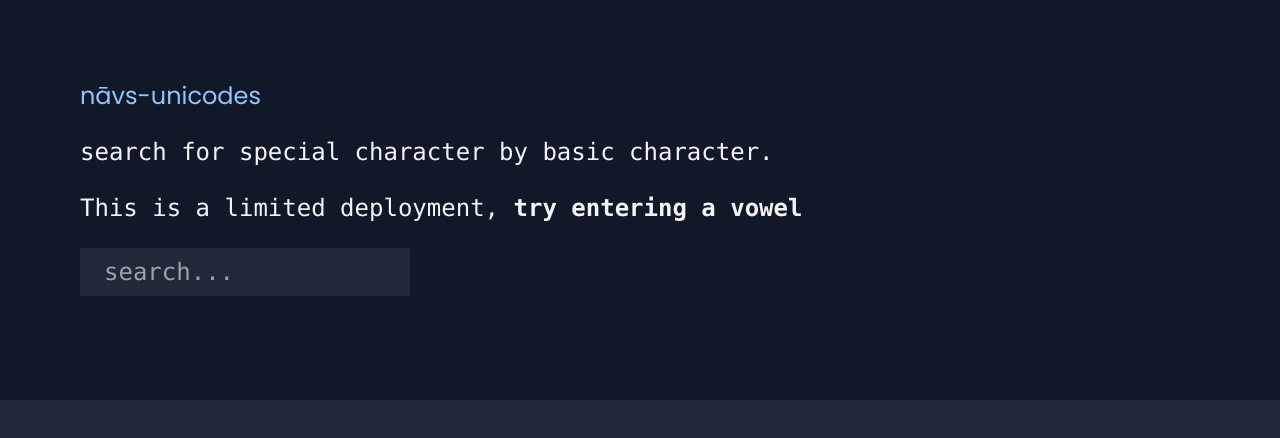
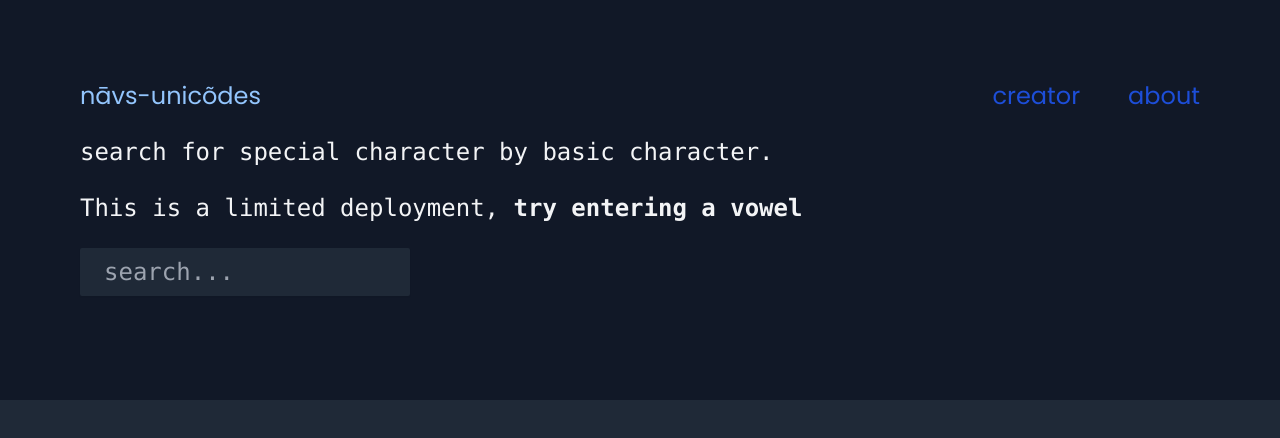
Before and after one commit to navs-github/navs-unicodes, a React (Create React App) app: page / in a window 1280 px wide. Shown: the top 438 px of the page. Built offline with nearby package versions, Linux system fonts and the light colour scheme.

Commit message:
nav links to main page, color change on about page, spacing adjustments

```diff
--- a/src/components/About.js
+++ b/src/components/About.js
@@ -2,10 +2,10 @@
 function About() {
     return (
         <div className="">
-            <div className="flex flex-col items-baseline space-y-6 py-20 px-8 h-screen w-full font-poppins text-blue-200 bg-blue-900">
+            <div className="flex flex-col items-baseline space-y-6 py-20 px-8 h-screen w-full font-poppins text-xl text-pink-100 bg-pink-900">
                 <span>Tool purpose: Quick-lookup of unicode characters (hard to find) by inputting keyboard characters (simple, present on keyboard).</span>
                 <span>Running into some issues with manipulating React states inside dynamically generated HTML elements inside a map() iteration.</span>
-                <span>Currently, the unicode data is hard-coded inside the React front-end, I'll have to eventually hook into a database.</span>
+                <span>Currently, the unicode data is hard-coded inside the React front-end, eventually hooks into a custom unicode database.</span>
                 <div className="flex flex-col space-y-8">
                     <span> Any react devs out there wanna help me smooth this thing out? hit my socials:</span>
                     <ul className="flex flex-col space-y-4 underline font-mono">
--- a/src/components/Home.js
+++ b/src/components/Home.js
@@ -24,9 +24,22 @@ function Home() {
         <div className="h-screen bg-gray-800">
             {/* left-content */}
             <div className="flex flex-col items-baseline space-y-6 p-8 sm:p-20 font-mono text-xl sm:text-2xl text-gray-100 bg-gray-900">
-                <a href="/about" className="">
-                    <span className="font-poppins text-blue-300">nāvs-unicodes</span>
-                </a>
+                <div className="w-full flex flex-row justify-between items-baseline">
+                    <a href="/about" className="">
+                        <span className="font-poppins text-blue-300">nāvs-unicõdes</span>
+                    </a>
+                    <div className="flex flex-row space-x-6 sm:space-x-12">
+                        <a href="https://navs-portfolio.vercel.app">
+                            <span className="font-poppins text-blue-700 hover:text-blue-600">creator</span>
+                        </a>
+
+                        <a href="/about">
+                            <span className="font-poppins text-blue-700 hover:text-blue-600">about</span>
+                        </a>
+
+
+                    </div>
+                </div>
                 <span className="">search for special character by basic character.</span>
                 <span className="">This is a limited deployment, <span className="font-bold">try entering a vowel</span></span>
                 {/* input and copied! alert */}
```
Also changed, not shown: 1 other file (tests, documents, lock files or other folders).
